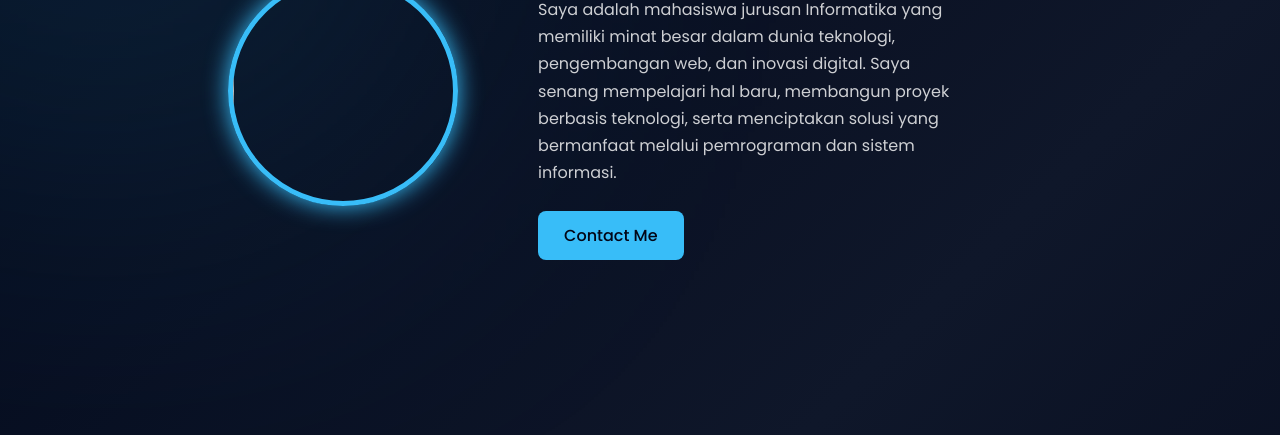
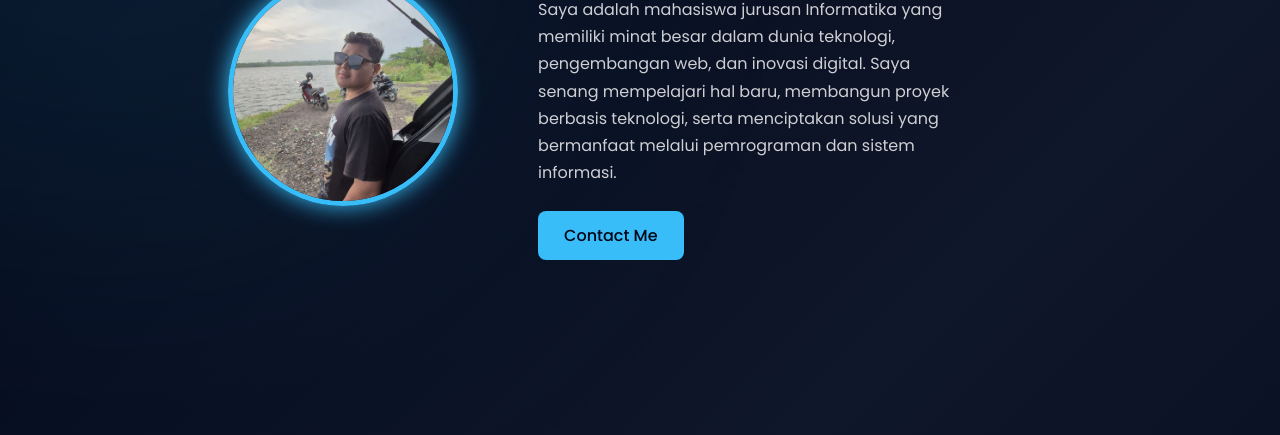
Before and after one commit to jikgungde01/profile, a plain HTML site: page index.html in a window 1280 px wide. Shown: the part 246-681 px from the top of the page. Drawn offline with Linux system fonts and the light colour scheme.

```diff
--- a/index.html
+++ b/index.html
@@ -272,7 +272,7 @@
 
 <section class="hero">
 
-<img src="images/gungde.jpg">
+<img src="gungde.jpg">
 
 <div class="hero-text">
 
@@ -367,4 +367,5 @@
 </script>
 
 </body>
+
 </html>
```
